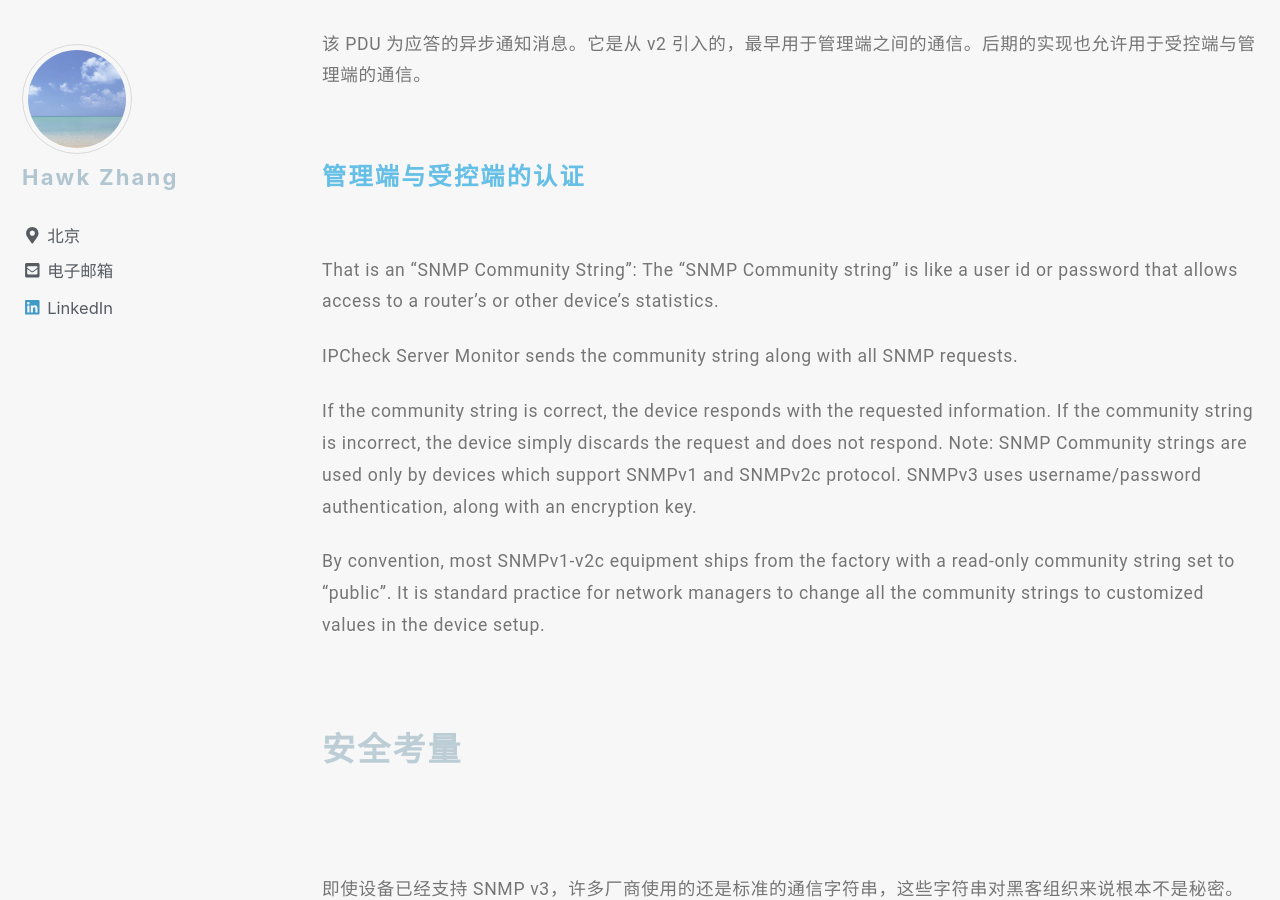
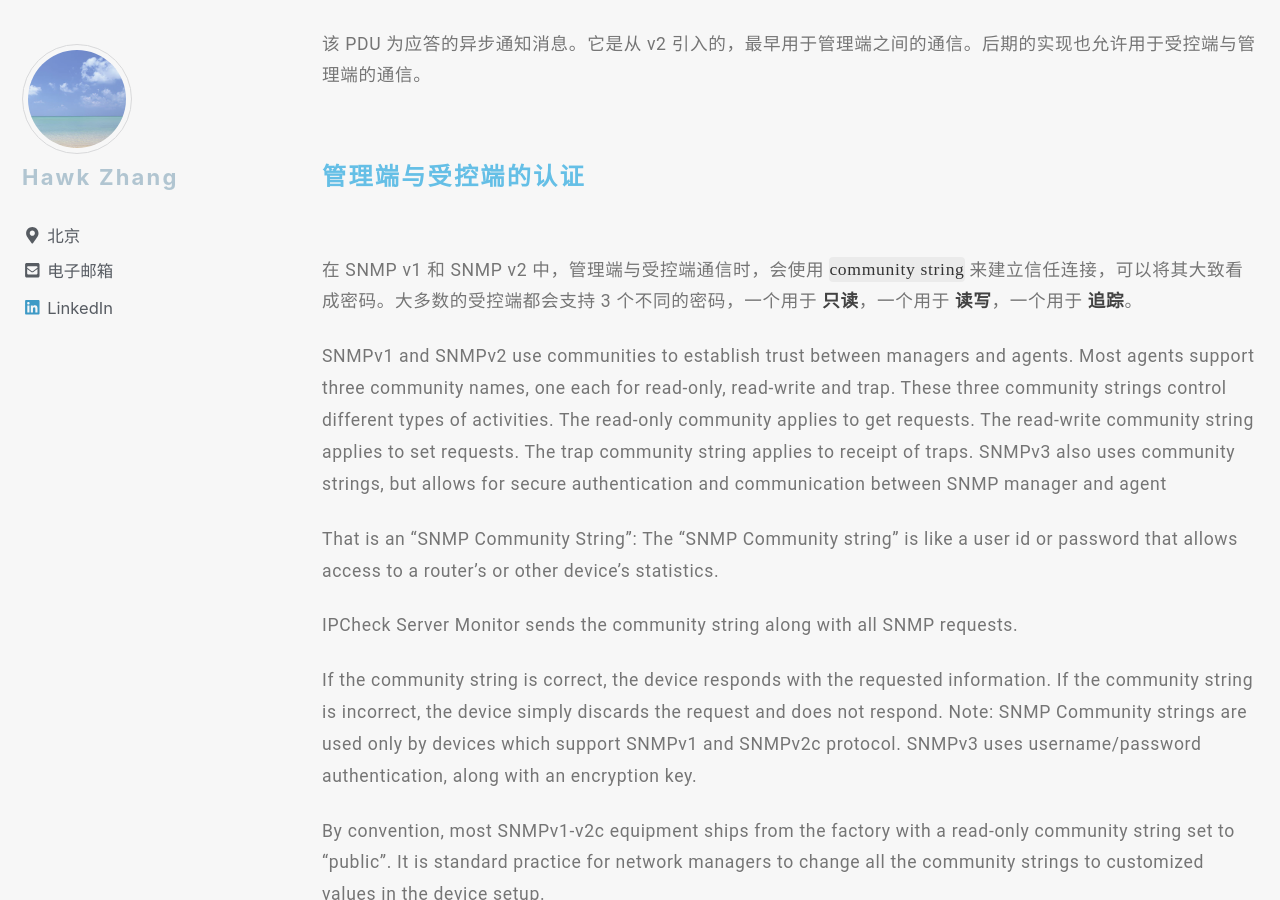
Before and after one commit to narru888/linotes_note, a Jekyll site: the page built from _posts/monitor/zabbix/2018-01-02-monitor.snmp.md, in a window 1280 px wide and 900 px high, scrolled down 7062 px. Built offline with Jekyll 4.4.1, drawn with Linux system fonts in a browser that asks for light colours; nearby versions of some CDN libraries; a script that is not in the unit is left out.

Commit message:
update on 2018-10-20 21:28:02 CST

```diff
--- a/_posts/monitor/zabbix/2018-01-02-monitor.snmp.md
+++ b/_posts/monitor/zabbix/2018-01-02-monitor.snmp.md
@@ -208,7 +208,9 @@ SNMP v1 指定了 5 个核心 PDU，SNMP v2 增加了 GetBulkRequest 和 InformR
 
 #### 管理端与受控端的认证
 
+在 SNMP v1 和 SNMP v2 中，管理端与受控端通信时，会使用 `community string` 来建立信任连接，可以将其大致看成密码。大多数的受控端都会支持 3 个不同的密码，一个用于 **只读**，一个用于 **读写**，一个用于 **追踪**。
 
+SNMPv1 and SNMPv2 use communities to establish trust between managers and agents. Most agents support three community names, one each for read-only, read-write and trap. These three community strings control different types of activities. The read-only community applies to get requests. The read-write community string applies to set requests. The trap community string applies to receipt of traps. SNMPv3 also uses community strings, but allows for secure authentication and communication between SNMP manager and agent
 
 That is an “SNMP Community String”:
 The “SNMP Community string” is like a user id or password that allows access to a router's or other device's statistics.
```
